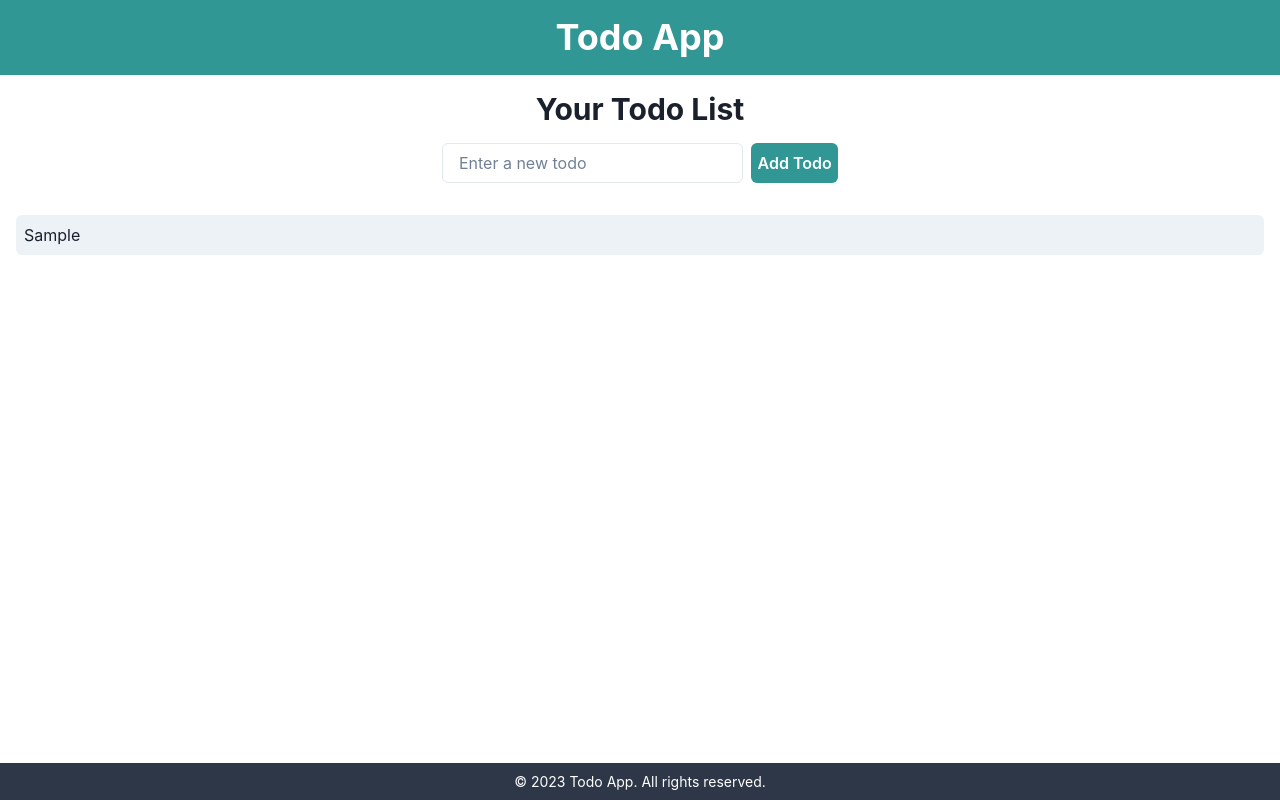
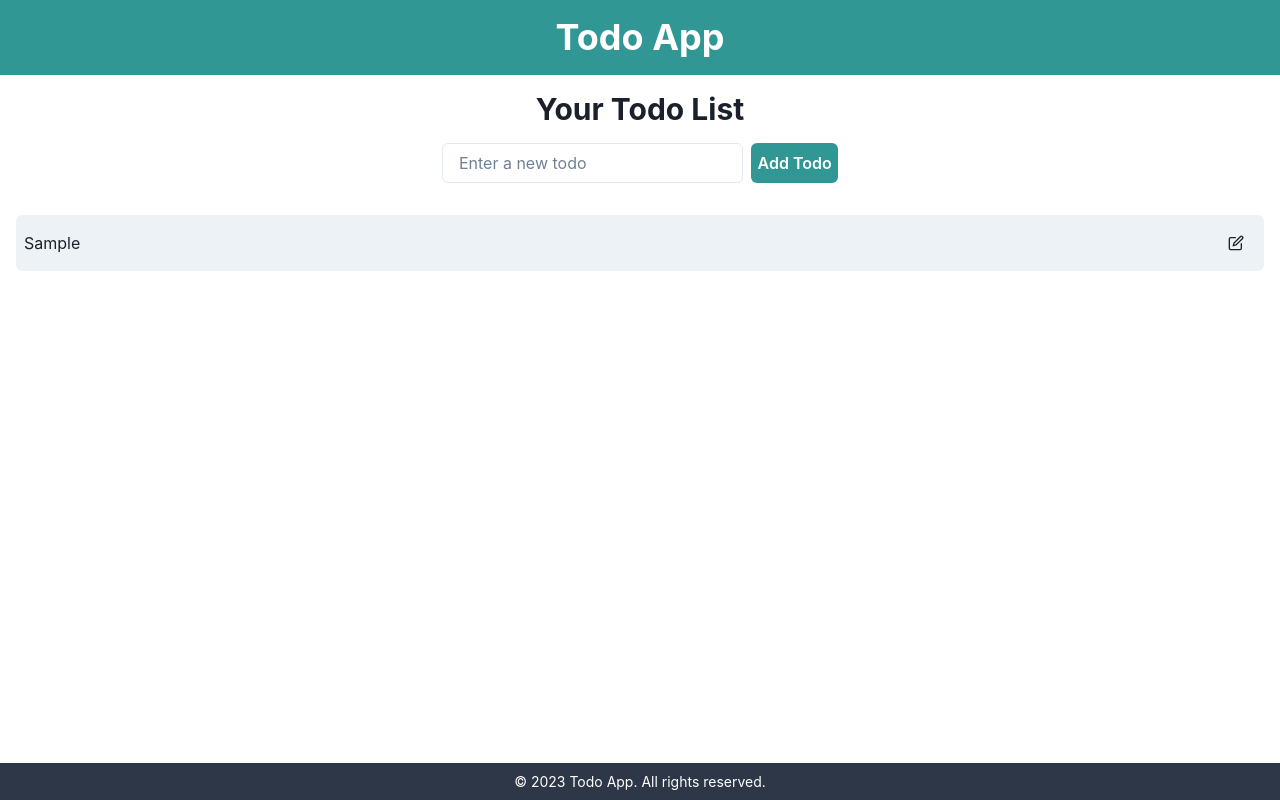
Before and after one commit to GPT-Engineer-App-Dev/reminder-guru, a React (Vite) app: page / in a window 1280 px wide. Both pictures are taken after typing "Sample" into the empty fields and a click on the button "Add Todo". Built offline with nearby package versions, Linux system fonts and the light colour scheme.

Commit message:
Implement Edit Todo feature with edit button and update functionality.

```diff
--- a/src/pages/Index.jsx
+++ b/src/pages/Index.jsx
@@ -1,17 +1,37 @@
 import { useState } from "react";
-import { Container, Text, VStack, Heading, Box, Flex, Input, Button, List, ListItem } from "@chakra-ui/react";
+import { Container, Text, VStack, Heading, Box, Flex, Input, Button, List, ListItem, IconButton } from "@chakra-ui/react";
+import { EditIcon } from "@chakra-ui/icons";
 
 const Index = () => {
   const [todos, setTodos] = useState([]);
   const [todoText, setTodoText] = useState("");
+
+  const [isEditing, setIsEditing] = useState(false);
+  const [currentTodoIndex, setCurrentTodoIndex] = useState(null);
 
   const handleInputChange = (e) => setTodoText(e.target.value);
 
   const handleFormSubmit = (e) => {
     e.preventDefault();
     if (todoText.trim() === "") return;
-    setTodos([...todos, todoText]);
+    if (isEditing) {
+      const updatedTodos = todos.map((todo, index) =>
+        index === currentTodoIndex ? todoText : todo
+      );
+      setTodos(updatedTodos);
+      setIsEditing(false);
+      setCurrentTodoIndex(null);
+    } else {
+      setTodos([...todos, todoText]);
+    }
+
     setTodoText("");
+  };
+
+  const handleEditClick = (index) => {
+    setTodoText(todos[index]);
+    setIsEditing(true);
+    setCurrentTodoIndex(index);
   };
 
   return (
@@ -31,13 +51,20 @@ const Index = () => {
                   onChange={handleInputChange}
                   mr={2}
                 />
-                <Button type="submit" colorScheme="teal">Add Todo</Button>
+                <Button type="submit" colorScheme="teal">
+                  {isEditing ? "Update Todo" : "Add Todo"}
+                </Button>
               </Flex>
             </form>
             <List spacing={3} width="100%">
               {todos.map((todo, index) => (
-                <ListItem key={index} bg="gray.100" p={2} borderRadius="md">
+                <ListItem key={index} bg="gray.100" p={2} borderRadius="md" display="flex" justifyContent="space-between" alignItems="center">
                   {todo}
+                  <IconButton
+                    aria-label="Edit Todo"
+                    icon={<EditIcon />}
+                    onClick={() => handleEditClick(index)}
+                  />
                 </ListItem>
               ))}
             </List>
```
